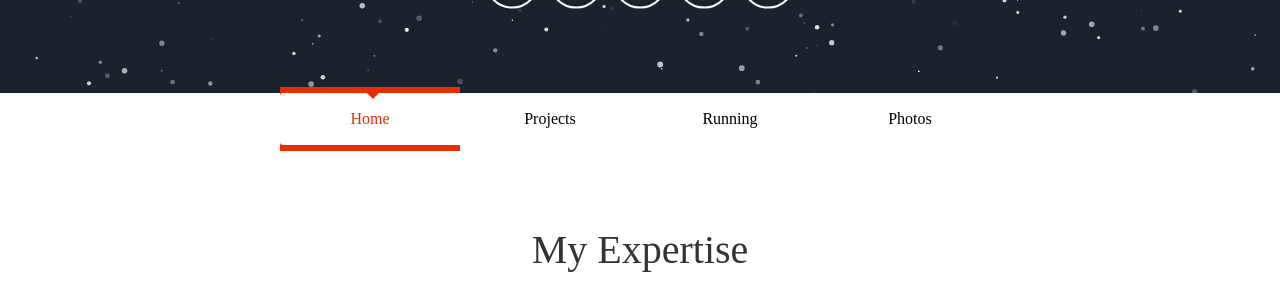
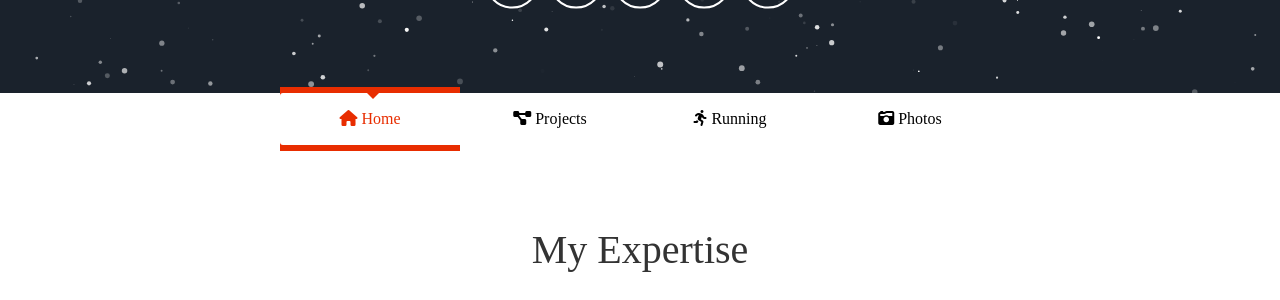
Before and after one commit to conanmercer/conanmercer.github.io, a Jekyll site: the page built from index.html, in a window 1280 px wide. Shown: the part 222-522 px from the top of the page. Built offline with Jekyll 4.4.1, drawn with Linux system fonts in a browser that asks for light colours; nearby versions of some CDN libraries; some web fonts are replaced.

Commit message:
added icons to nav bar

```diff
--- a/_data/navigation.yml
+++ b/_data/navigation.yml
@@ -1,8 +1,8 @@
-- title: Home
+- title: <i class="fas fa-home"></i> Home
   url: /
-- title: Projects
+- title: <i class="fas fa-project-diagram"></i> Projects
   url: /projects.html
-- title: Running
+- title: <i class="fas fa-running"></i> Running
   url: /running.html
-- title: Photos
+- title: <i class="fas fa-camera-retro"></i> Photos
   url: /photography.html
```
